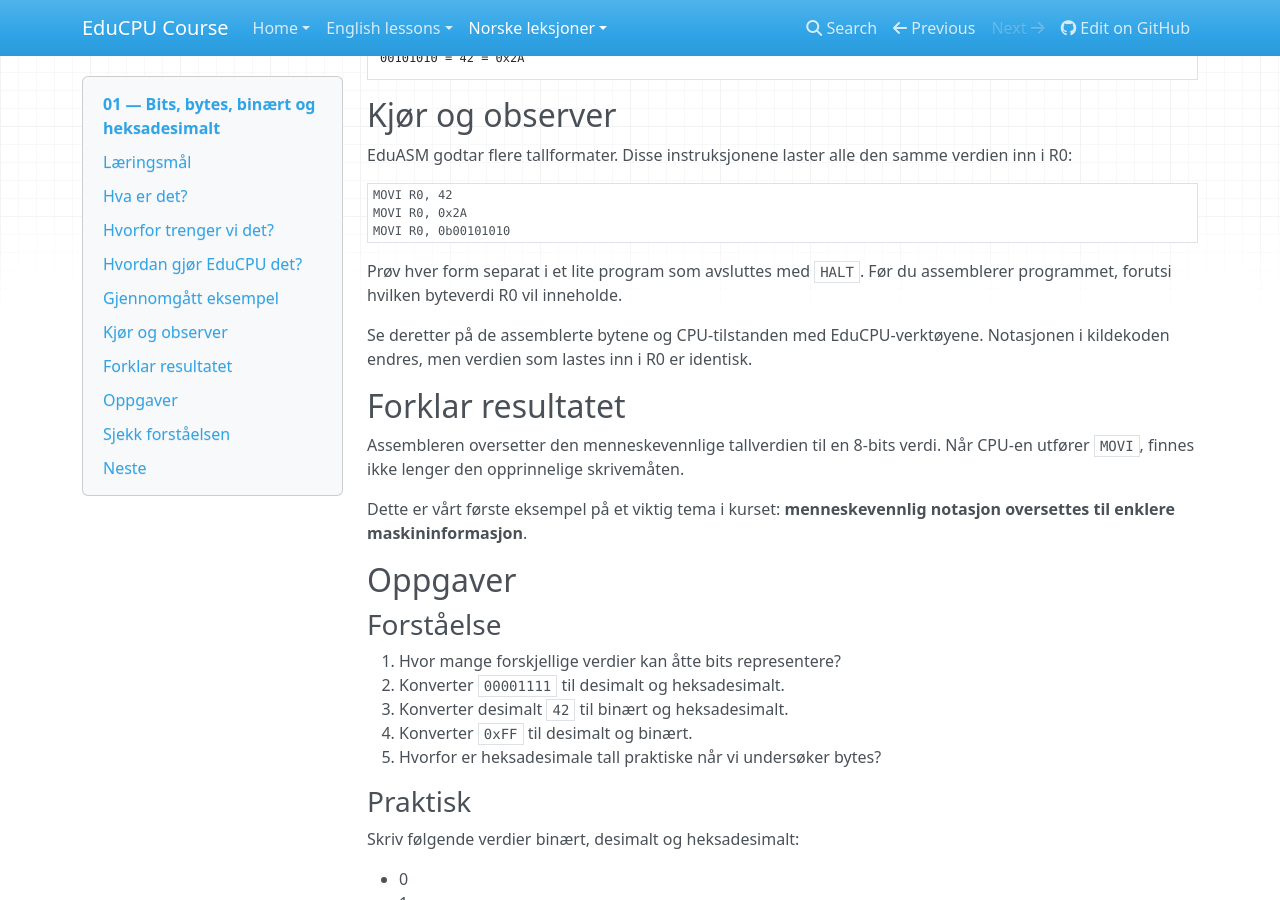
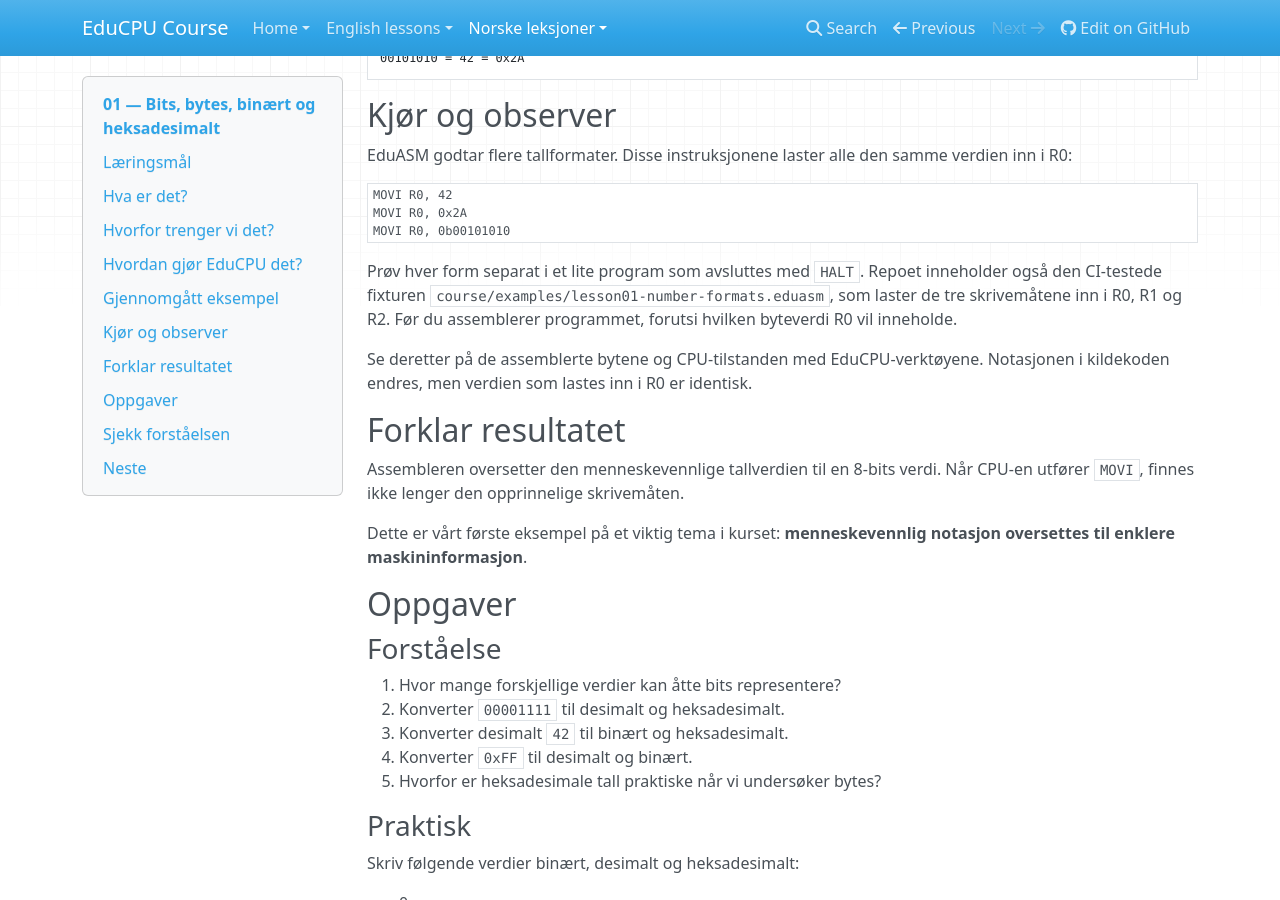
Before and after one commit to Ploos-AS/EduCPU, an MkDocs documentation site: the page built from course/no/lessons/01-bits-bytes-hex.md, in a window 1280 px wide and 900 px high, scrolled down 1864 px. Built offline with MkDocs 1.6.1, drawn with Linux system fonts in a browser that asks for light colours; nearby versions of some CDN libraries.

Commit message:
M7: link lesson 01 to tested fixture

````diff
--- a/course/no/lessons/01-bits-bytes-hex.md
+++ b/course/no/lessons/01-bits-bytes-hex.md
@@ -97,7 +97,7 @@ MOVI R0, 0x2A
 MOVI R0, 0b00101010
 ```
 
-Prøv hver form separat i et lite program som avsluttes med `HALT`. Før du assemblerer programmet, forutsi hvilken byteverdi R0 vil inneholde.
+Prøv hver form separat i et lite program som avsluttes med `HALT`. Repoet inneholder også den CI-testede fixturen `course/examples/lesson01-number-formats.eduasm`, som laster de tre skrivemåtene inn i R0, R1 og R2. Før du assemblerer programmet, forutsi hvilken byteverdi R0 vil inneholde.
 
 Se deretter på de assemblerte bytene og CPU-tilstanden med EduCPU-verktøyene. Notasjonen i kildekoden endres, men verdien som lastes inn i R0 er identisk.
 
````
